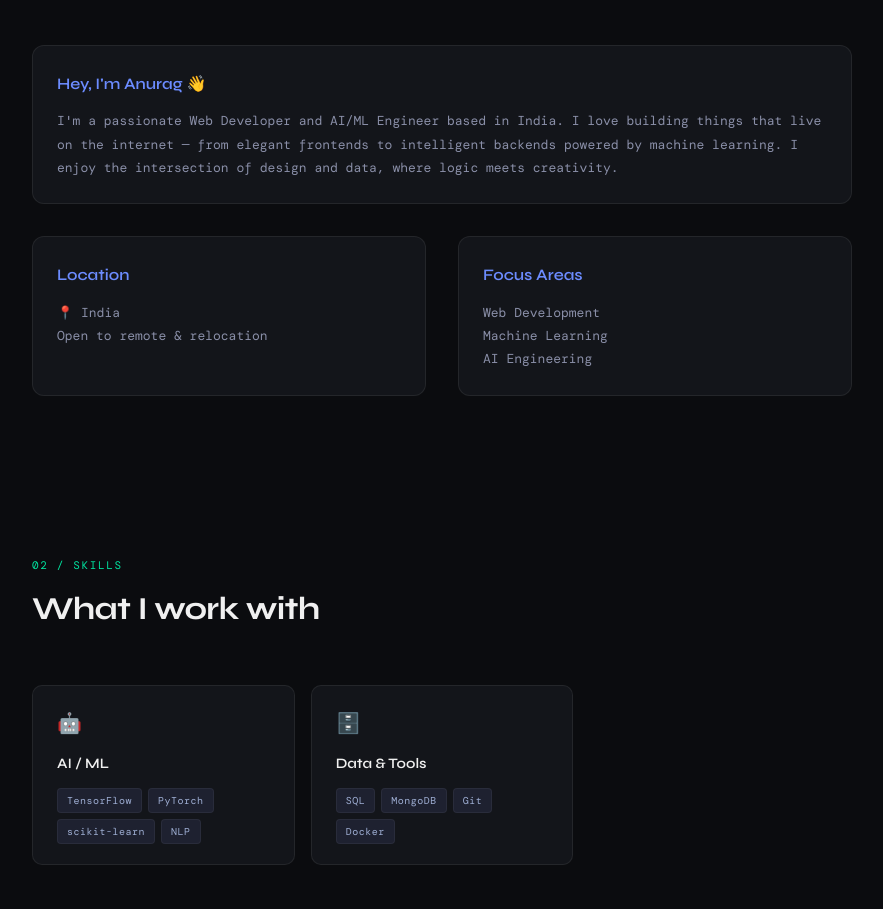
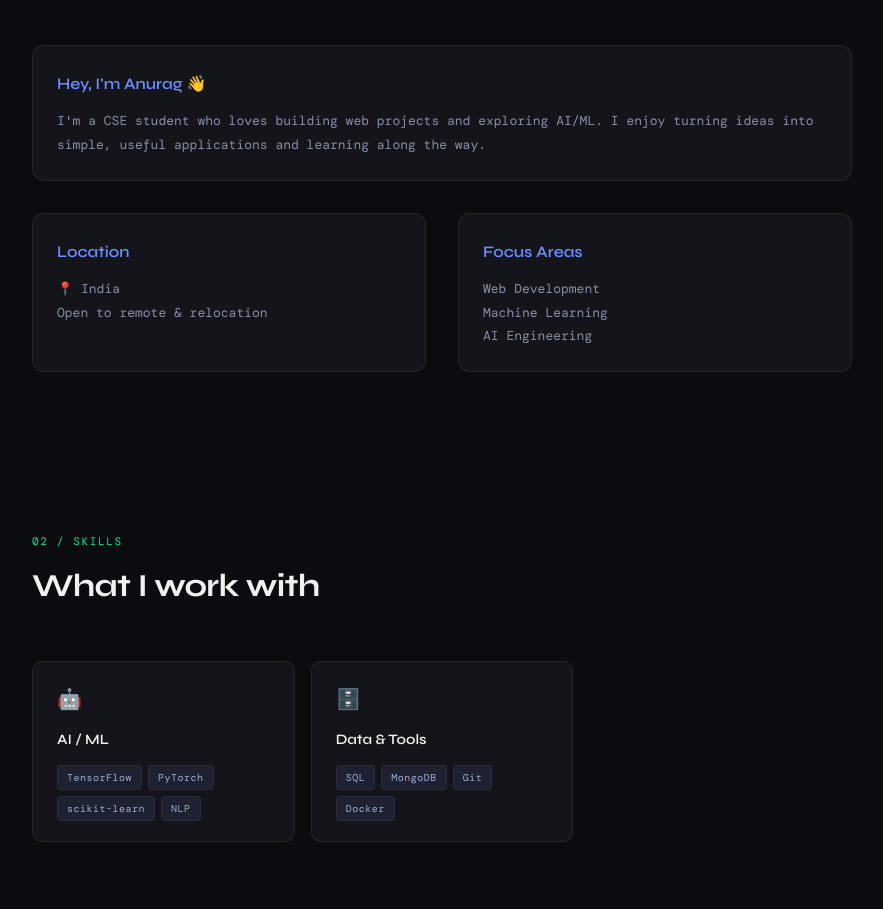
Before and after one commit to CoderHaldar/Anurag-s-Portfolio-Website, a plain HTML site: page index.html in a window 1280 px wide. Shown: the part 947-1856 px from the top of the page, without its empty margins (198-1081 px from the left). Drawn offline with nearby package versions, Linux system fonts and the light colour scheme; a web font is replaced by a local one.

Commit message:
Update index.html

```diff
--- a/index.html
+++ b/index.html
@@ -177,7 +177,8 @@
   <div class="about-grid">
     <div class="about-card about-full">
       <h3>Hey, I'm Anurag 👋</h3>
-      <p>I'm a passionate Web Developer and AI/ML Engineer based in India. I love building things that live on the internet — from elegant frontends to intelligent backends powered by machine learning. I enjoy the intersection of design and data, where logic meets creativity.</p>
+      <p>I'm a CSE student who loves building web projects and exploring AI/ML.
+I enjoy turning ideas into simple, useful applications and learning along the way.</p>
     </div>
     <div class="about-card">
       <h3>Location</h3>
```
